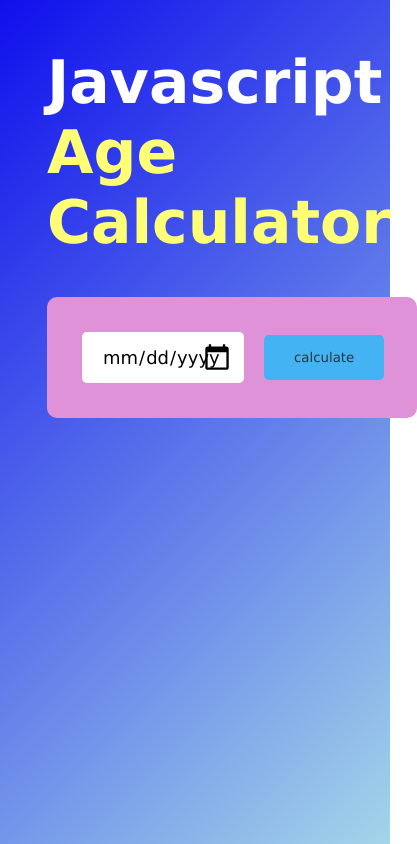
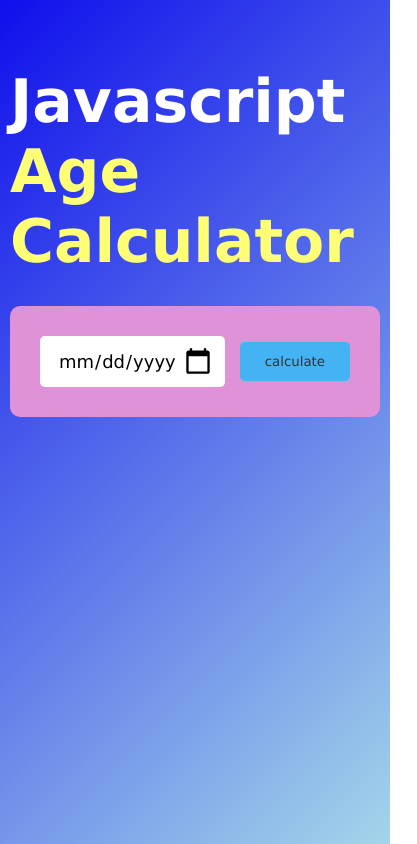
Before and after one commit to SheshmaniPatel/Age_calculator, a plain HTML site: page index.html in a window 390 px wide. Shown: the whole page, 417 px wide, since content can reach past the window. Drawn offline with Linux system fonts and the light colour scheme.

Commit message:
Adding mediaqueries for better responsivness

```diff
--- a/style.css
+++ b/style.css
@@ -69,12 +69,30 @@
   cursor: pointer;
 }
 
-.result{
-    font-size: 20px;
-    color: #ffff76;
+.result {
+  font-size: 20px;
+  color: #ffff76;
 }
-.result span{
-    font-size: 22px;
-    color: #1c0602;
+.result span {
+  font-size: 22px;
+  color: #1c0602;
+}
+@media only screen and (max-width: 600px) {
+  .calculator {
+    margin-top: 15%;
+    margin-left: 0%;
+    width: 100%;
+  }
+  .input_box {
+    margin: 30px 0;
+    padding: 30px;
 
+  }
+  .input_box input {
+    margin-right: 15px;
+    padding: 14px 18px;
+  }
+  .input_box button {
+    padding: 12px 25px;
+  }
 }
```
